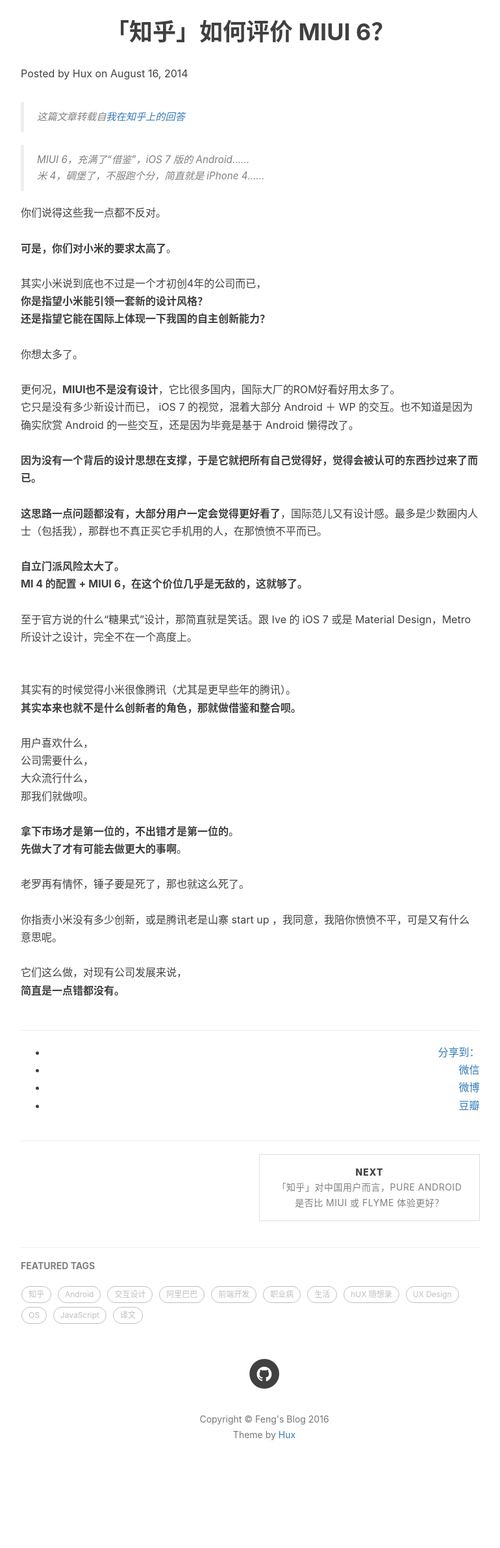
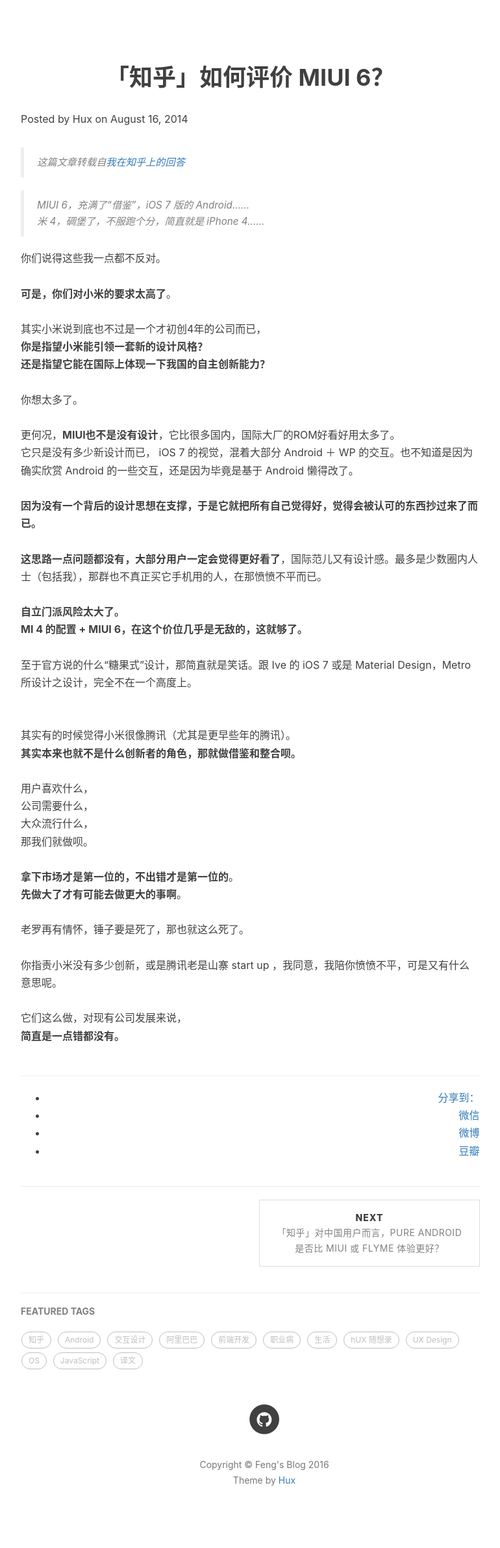
Before and after one commit to fengh0409/fengh0409.github.io, a Jekyll site: the page built from _posts/2014-08-16-miui6.markdown, in a window 1280 px wide. Shown: the whole page at 65% size, without its empty margins (233-1003 px from the left). Built offline with Jekyll 4.4.1, drawn with Linux system fonts in a browser that asks for light colours; nearby versions of some CDN libraries; comment, search, counter and statistics services are not loaded; before the commit the page ends 2312 px from its top, so only the background shows below that.

Commit message:
Update bazinga-blog.css

```diff
--- a/css/bazinga-blog.css
+++ b/css/bazinga-blog.css
@@ -173,7 +173,7 @@
   cursor: zoom-in;
 }
 article {
-  overflow-x: hidden;
+  padding-top: 70px;
 }
 blockquote {
   color: #808080;
```
